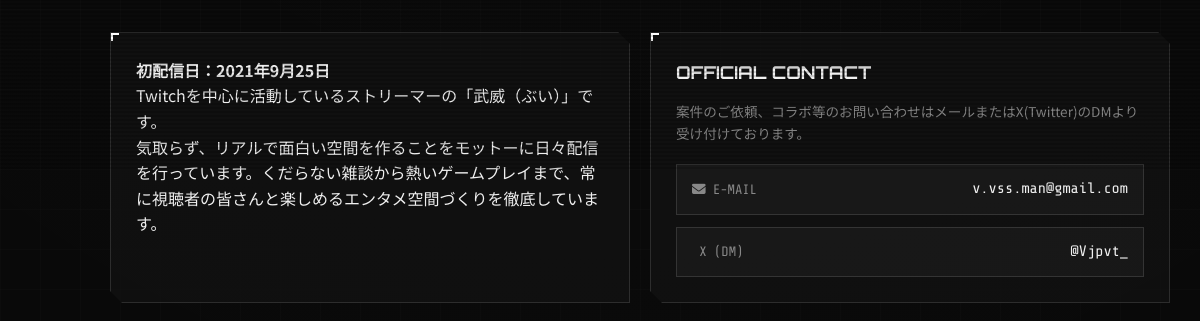
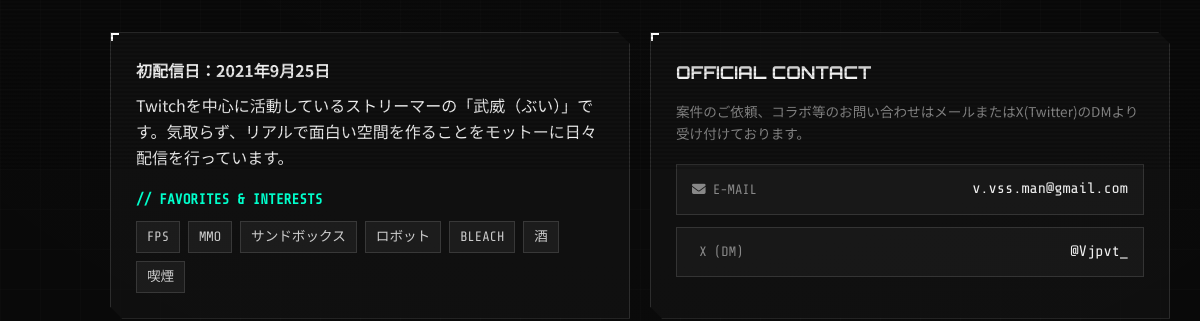
Before and after one commit to vjpvt/my-portfolio, a plain HTML site: page index.html in a window 1280 px wide. Shown: the part 631-952 px from the top of the page, 0-1200 px from the left. Drawn offline with nearby package versions, Linux system fonts and the light colour scheme; some icons are missing.

Commit message:
Update index.html

```diff
--- a/index.html
+++ b/index.html
@@ -326,6 +326,23 @@
             border-left: 2px solid var(--accent-white);
         }
 
+        /* PREFERENCE TAGS */
+        .pref-tags {
+            display: flex;
+            flex-wrap: wrap;
+            gap: 8px;
+            margin-top: 10px;
+        }
+
+        .pref-tag {
+            font-family: var(--font-mono);
+            font-size: 0.85rem;
+            background: rgba(255, 255, 255, 0.05);
+            border: 1px solid var(--border-color);
+            padding: 4px 10px;
+            color: #ccc;
+        }
+
         /* METRICS / STATS */
         .stat-card {
             display: flex;
@@ -602,12 +619,21 @@
             <div class="grid-2">
                 <div class="hud-card bio-box">
                     <p><strong>初配信日：2021年9月25日</strong></p>
-                    <p>
-                        Twitchを中心に活動しているストリーマーの「武威（ぶい）」です。
+                    <p style="margin: 10px 0;">
+                        Twitchを中心に活動しているストリーマーの「武威（ぶい）」です。気取らず、リアルで面白い空間を作ることをモットーに日々配信を行っています。
                     </p>
-                    <p>
-                        気取らず、リアルで面白い空間を作ることをモットーに日々配信を行っています。くだらない雑談から熱いゲームプレイまで、常に視聴者の皆さんと楽しめるエンタメ空間づくりを徹底しています。
-                    </p>
+                    <div style="margin-top: 15px;">
+                        <strong style="font-size: 0.9rem; color: var(--accent-cyan); font-family: var(--font-mono);">// FAVORITES & INTERESTS</strong>
+                        <div class="pref-tags">
+                            <span class="pref-tag">FPS</span>
+                            <span class="pref-tag">MMO</span>
+                            <span class="pref-tag">サンドボックス</span>
+                            <span class="pref-tag">ロボット</span>
+                            <span class="pref-tag">BLEACH</span>
+                            <span class="pref-tag">酒</span>
+                            <span class="pref-tag">喫煙</span>
+                        </div>
+                    </div>
                 </div>
                 <div class="hud-card" id="contact">
                     <h3 style="font-family: var(--font-sf); font-size: 1.1rem; margin-bottom: 15px;">OFFICIAL CONTACT</h3>
```
